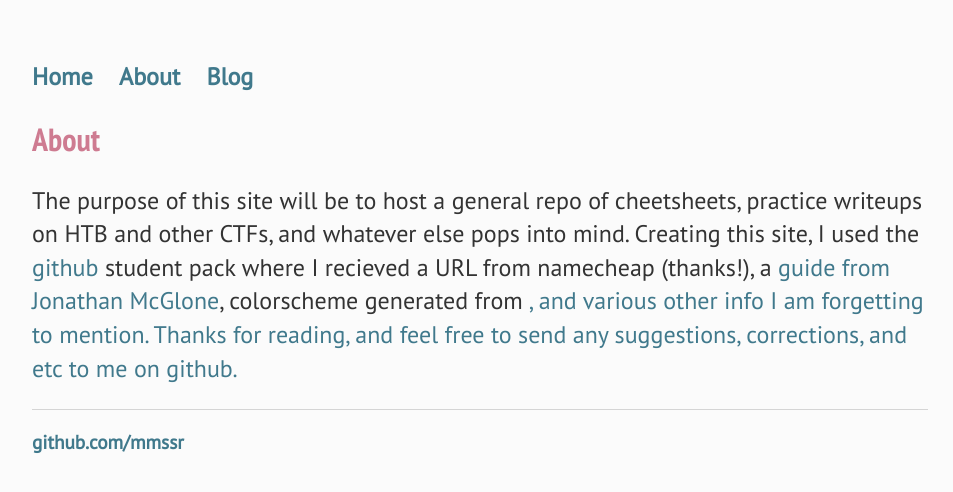
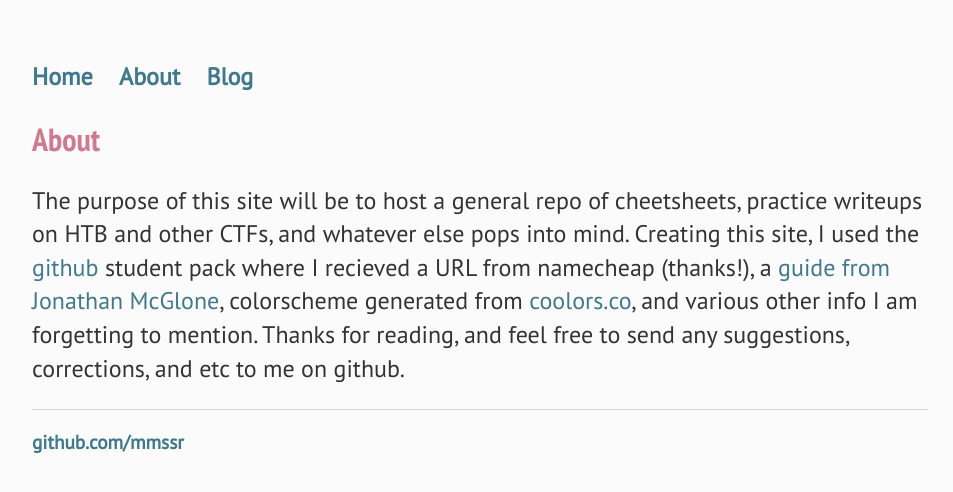
Before and after one commit to mmssr/mmssr.github.io, a Jekyll site: the page built from about/index.html, in a window 1280 px wide. Shown: the top 492 px of the page, without its empty margins (160-1113 px from the left). Built offline with Jekyll 4.4.1, drawn with Linux system fonts in a browser that asks for light colours.

Commit message:
Update index.html
fixed anchor tag

```diff
--- a/about/index.html
+++ b/about/index.html
@@ -4,5 +4,5 @@
 ---
 <div class="blurb">
 <h1>About</h1>
-<p>The purpose of this site will be to host a general repo of cheetsheets, practice writeups on HTB and other CTFs, and whatever else pops into mind. Creating this site, I used the <a href="https://education.github.com/pack">github</a> student pack where I recieved a URL from namecheap (thanks!), a <a href="http://jmcglone.com/guides/github-pages/">guide from Jonathan McGlone</a>, colorscheme generated from <a href="https://coolors.co/"><coolors.co>, and various other info I am forgetting to mention. Thanks for reading, and feel free to send any suggestions, corrections, and etc to me on github.</p>
+<p>The purpose of this site will be to host a general repo of cheetsheets, practice writeups on HTB and other CTFs, and whatever else pops into mind. Creating this site, I used the <a href="https://education.github.com/pack">github</a> student pack where I recieved a URL from namecheap (thanks!), a <a href="http://jmcglone.com/guides/github-pages/">guide from Jonathan McGlone</a>, colorscheme generated from <a href="https://coolors.co/">coolors.co</a>, and various other info I am forgetting to mention. Thanks for reading, and feel free to send any suggestions, corrections, and etc to me on github.</p>
 </div><!-- /.blurb -->
```
